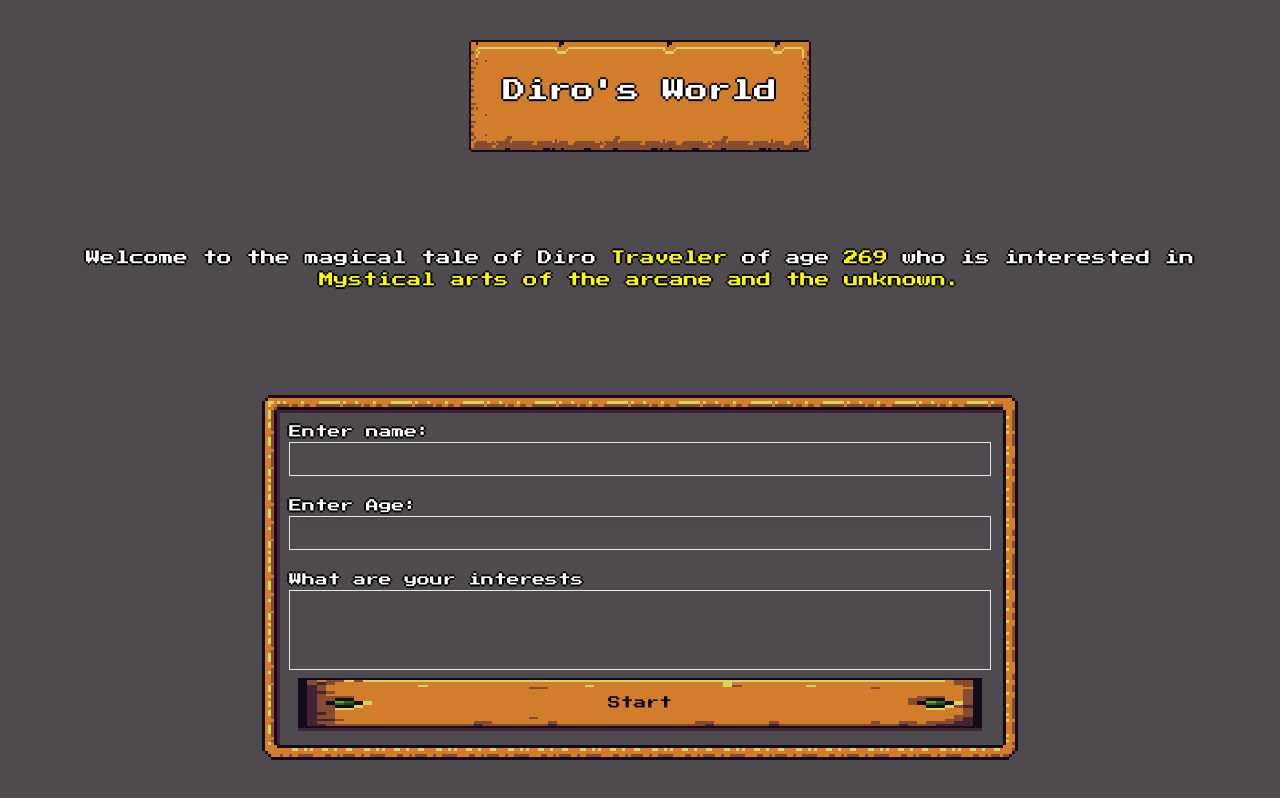
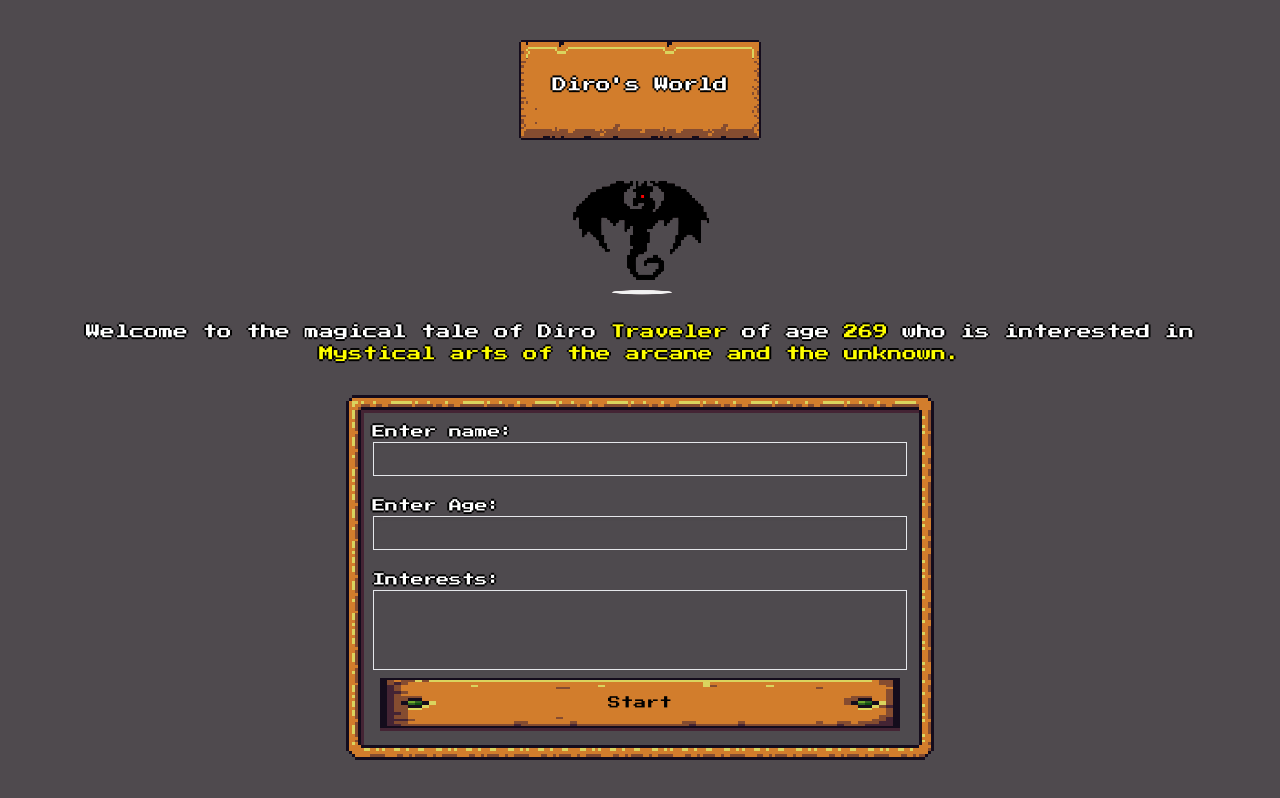
Before and after one commit to aryanxarora/Diro-World, a React (Vite) app: page / in a window 1280 px wide. Built offline with nearby package versions, Linux system fonts and the light colour scheme; a web font is replaced by a local one.

Commit message:
Dragon entered the chat

```diff
--- a/src/components/Game.tsx
+++ b/src/components/Game.tsx
@@ -1,32 +1,31 @@
 import React, { useState } from "react"
+import dragon from "../assets/dragon.png"
 
 const Game = () => {
   const [name, setName] = useState("Traveler")
-  const [age, setAge] = useState(269)
+  const [age, setAge] = useState("269")
   const [hobby, setHobby] = useState(
     "Mystical arts of the arcane and the unknown.",
   )
 
   const handleName = (event: any) => {
     setName(event.target.value)
-    console.log(name)
   }
   const handleAge = (event: any) => {
     setAge(event.target.value)
-    console.log(name)
   }
   const handleHobby = (event: any) => {
     setHobby(event.target.value)
-    console.log(name)
   }
 
   return (
     <>
       <div className="rpgui-content relative">
         <div className="rpgui-container w-full h-full flex flex-col items-center justify-between p-10">
-          <div className="rpgui-container framed-golden-2 relative text-xl">
+          <div className="rpgui-container framed-golden-2 relative">
             <h1>Diro's World</h1>
           </div>
+          <img src={dragon} alt="" width={150} />
           <h1>
             Welcome to the magical tale of Diro <a>{name}</a> of age{" "}
             <a>{age}</a> who is interested in <a>{hobby}</a>
@@ -52,7 +51,7 @@ const Game = () => {
             </div>
             {/* interests */}
             <div>
-              <label>What are your interests</label>
+              <label>Interests:</label>
               <textarea
                 name="hoobies"
                 id="hobbies"
```
Also changed, not shown: src/assets/dragon.png (added).
